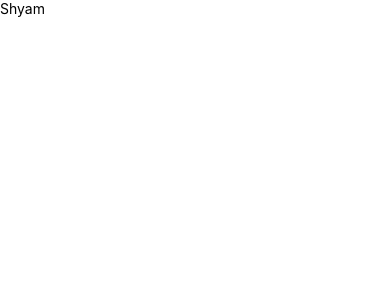
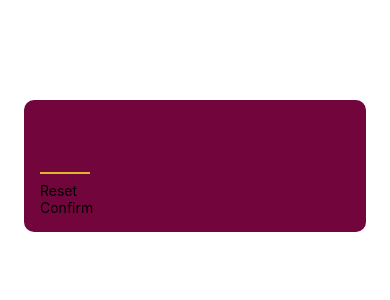
Before and after one commit to shyamtiwari02062001/MiniGameApp, a React Native app: screen / in a window 390 px wide. Shown: the top 300 px of the page. Built offline with nearby package versions, Linux system fonts and the light colour scheme.

Commit message:
Added the input box with styling needed

```diff
--- a/App.js
+++ b/App.js
@@ -1,10 +1,8 @@
 import React from 'react';
-import {View, Text} from 'react-native';
+import {StyleSheet} from 'react-native';
+import StartGameScreen from './screens/StartGameScreen';
 const App = () => {
-  return (
-    <View>
-      <Text>Shyam</Text>
-    </View>
-  );
+  return <StartGameScreen />;
 };
 export default App;
+const styles = StyleSheet.create({});
--- /dev/null
+++ b/components/primaryButton.js
@@ -0,0 +1,11 @@
+import React from 'react';
+import {View, Text} from 'react-native';
+
+const PrimaryButton = ({children}) => {
+  return (
+    <View>
+      <Text>{children}</Text>
+    </View>
+  );
+};
+export default PrimaryButton;
--- /dev/null
+++ b/screens/StartGameScreen.js
@@ -0,0 +1,42 @@
+import React from 'react';
+import {View, TextInput, StyleSheet} from 'react-native';
+import PrimaryButton from '../components/primaryButton';
+const StartGameScreen = () => {
+  return (
+    <View style={styles.inputContainer}>
+      <TextInput
+        style={styles.numberInput}
+        maxLength={2}
+        keyboardType={'number-pad'}
+      />
+      <PrimaryButton>Reset</PrimaryButton>
+      <PrimaryButton>Confirm</PrimaryButton>
+    </View>
+  );
+};
+export default StartGameScreen;
+const styles = StyleSheet.create({
+  inputContainer: {
+    padding: 16,
+    marginHorizontal: 24,
+    borderRadius: 10,
+    marginTop: 100,
+    backgroundColor: '#72063c',
+    shadowColor: '#ffffff',
+    elevation: 8,
+    shadowOffset: {width: 0, height: 2},
+    shadowRadius: 6,
+    shadowOpacity: 0.25,
+  },
+  numberInput: {
+    width: 50,
+    textAlign: 'center',
+    height: 50,
+    fontSize: 32,
+    borderBottomColor: '#ddb52f',
+    borderBottomWidth: 2,
+    color: '#ddb52f',
+    marginVertical: 8,
+    fontWeight: 'bold',
+  },
+});
```
Also changed, not shown: screens/GameOverScreen.js (added), screens/GameScreen.js (added).
